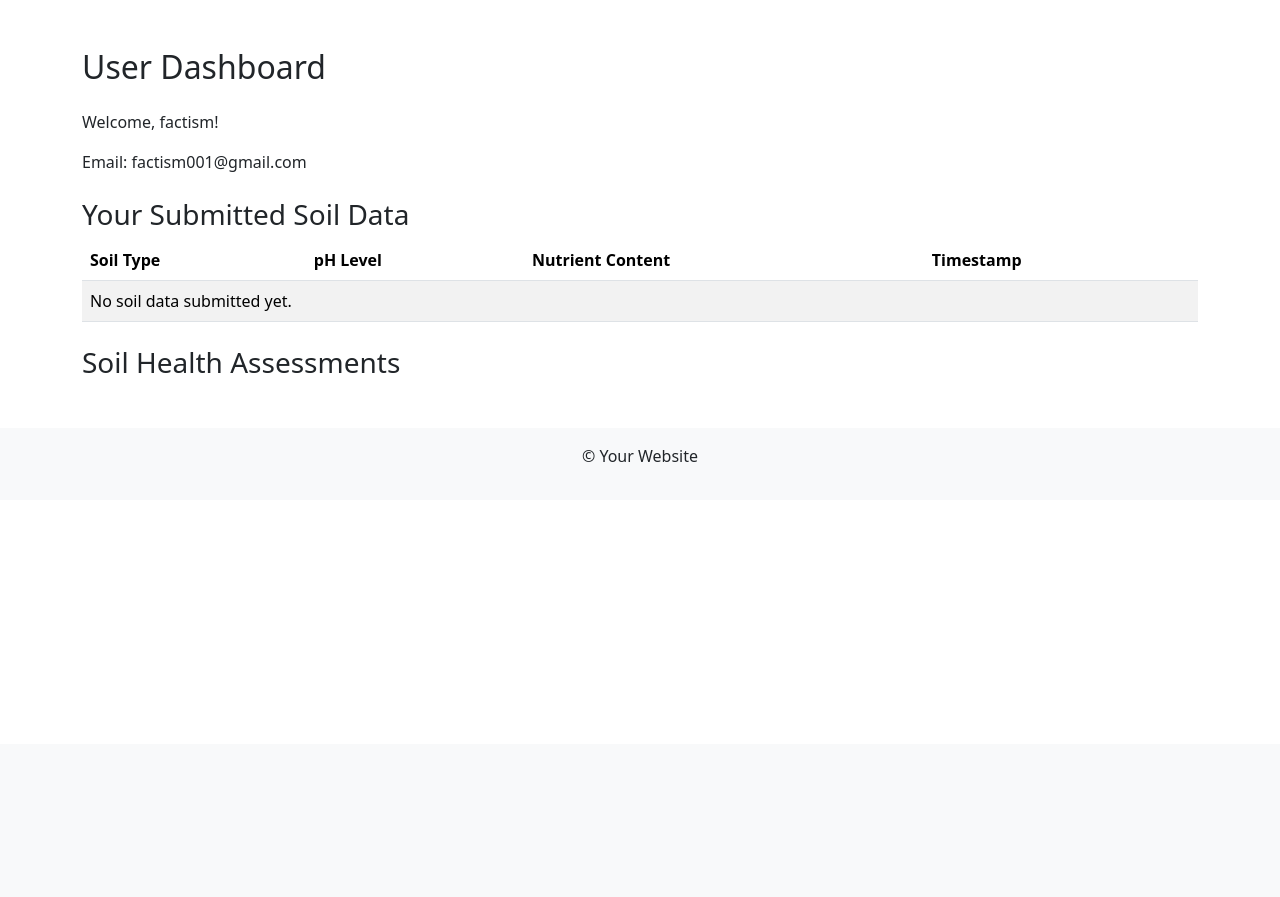
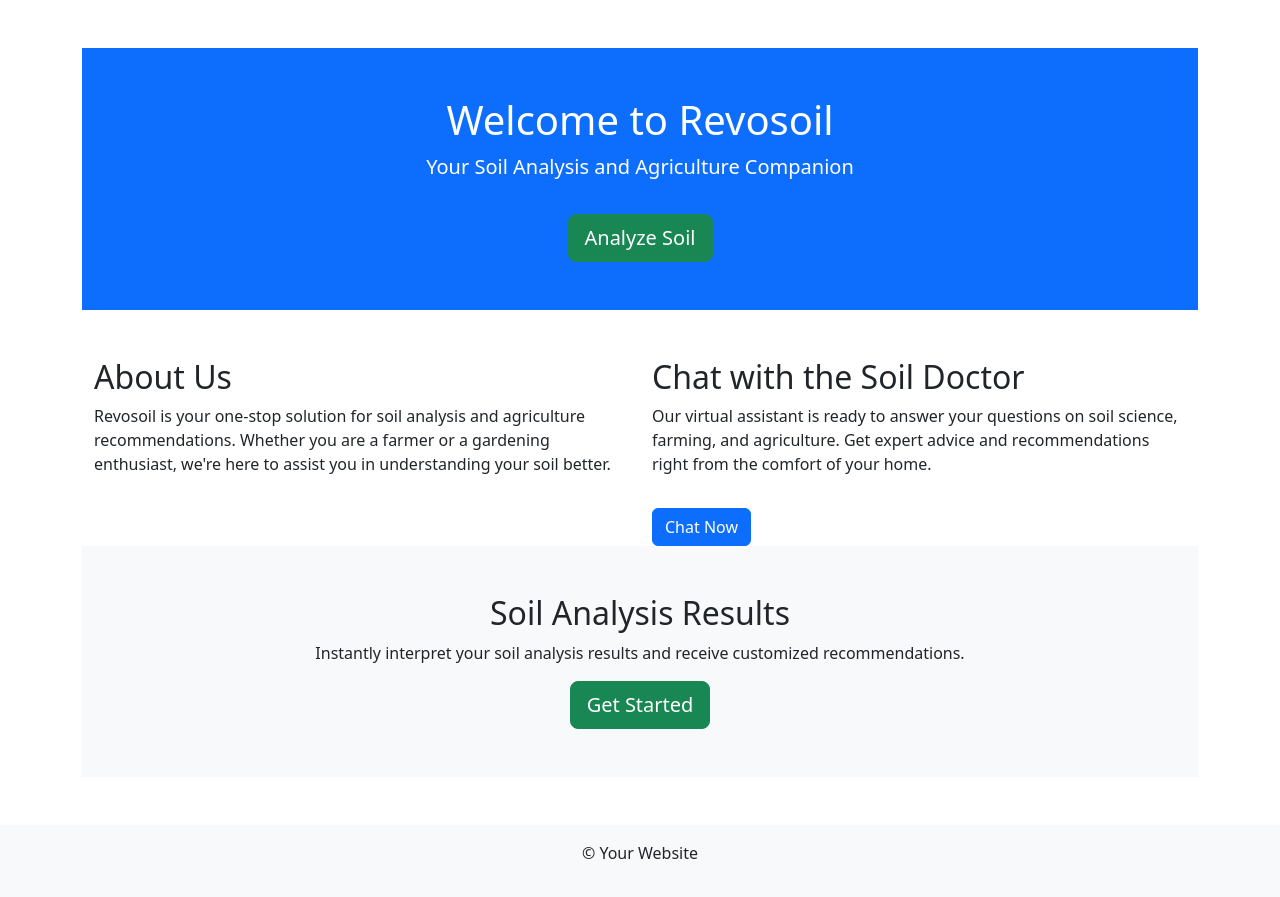
Before and after one commit to factism001/revosoil, a Django app: page /soilapp/ in a window 1280 px wide. Shown: the part 56-953 px from the top of the page. Before the commit the page ends 518 px from the top, so only its background shows below. Run offline with Django 4.2, Linux system fonts and the light colour scheme; a user stored in the database is signed in.

Commit message:
debugging templates

```diff
--- a/soilsite/soilapp/templates/index.html
+++ b/soilsite/soilapp/templates/index.html
@@ -1,48 +1,36 @@
 {% extends "base.html" %}
 
-{% block title %}User Dashboard{% endblock %}
+{% block title %}Home{% endblock %}
 
 {% block content %}
-{% if user.is_authenticated %}
-  <h2 class="mt-4">User Dashboard</h2>
+    <header class="bg-primary text-white text-center py-5">
+        <h1>Welcome to Revosoil</h1>
+        <p class="lead">Your Soil Analysis and Agriculture Companion</p>
+        <a href="{% url 'soil_properties_analysis' %}" class="btn btn-lg btn-success mt-3">Analyze Soil</a>
+    </header>
 
-  <!-- Display User Information -->
-  <div class="user-info mt-4">
-    <p>Welcome, {{ user.username }}!</p>
-    <p>Email: {{ user.email }}</p>
-  </div>
+    <section class="container mt-5">
+        <div class="row">
+            <div class="col-lg-6">
+                <h2>About Us</h2>
+                <p>Revosoil is your one-stop solution for soil analysis and agriculture recommendations. Whether you are a farmer or a gardening enthusiast, we're here to assist you in understanding your soil better.</p>
+            </div>
+            <div class="col-lg-6">
+                <h2>Chat with the Soil Doctor</h2>
+                <p>Our virtual assistant is ready to answer your questions on soil science, farming, and agriculture. Get expert advice and recommendations right from the comfort of your home.</p>
+                <a href="{% url 'chat_view' %}" class="btn btn-primary mt-3">Chat Now</a>
+            </div>
+        </div>
+    </section>
 
-  <!-- Submitted Soil Data -->
-  <h3 class="mt-4">Your Submitted Soil Data</h3>
-  <table class="table table-striped">
-    <thead>
-      <tr>
-        <th>Soil Type</th>
-        <th>pH Level</th>
-        <th>Nutrient Content</th>
-        <th>Timestamp</th>
-      </tr>
-    </thead>
-    <tbody>
-      {% for data in soil_data %}
-        <tr>
-          <td>{{ data.soil_type }}</td>
-          <td>{{ data.ph_level }}</td>
-          <td>{{ data.nutrient_content }}</td>
-          <td>{{ data.timestamp }}</td>
-        </tr>
-      {% empty %}
-        <tr>
-          <td colspan="4">No soil data submitted yet.</td>
-        </tr>
-      {% endfor %}
-    </tbody>
-  </table>
-
-  <!-- Health Assessments -->
-  <h3 class="mt-4">Soil Health Assessments</h3>
-  </div>
-{% else %}
-  <p>You must be logged in to view this page.</p>
-{% endif %}
+    <section class="bg-light py-5">
+        <div class="container">
+            <h2 class="text-center">Soil Analysis Results</h2>
+            <p class="text-center">Instantly interpret your soil analysis results and receive customized recommendations.</p>
+            <div class="text-center">
+                <a href="{% url 'soil_properties_analysis' %}" class="btn btn-lg btn-success">Get Started</a>
+            </div>
+        </div>
+    </section>
+</div>
 {% endblock %}
--- a/soilsite/soilapp/views.py
+++ b/soilsite/soilapp/views.py
@@ -58,7 +58,7 @@ def logout_view(request):
     messages.info(request, "You have successfully logged out.")
     return redirect('index')
 
-@login_required
+@login_required(login_url='login')
 def soil_data(request):
     if request.method == 'POST':
         form = SoilDataForm(request.POST)
@@ -76,7 +76,7 @@ def soil_data(request):
         form = SoilDataForm()
     return render(request, 'soil_data.html', {'form': form})
 
-@login_required
+@login_required(login_url='login')
 def user_dashboard(request):
     soil_data = SoilData.objects.filter(user=request.user)
     # Implement logic to calculate health assessments if needed
@@ -84,7 +84,7 @@ def user_dashboard(request):
 
 
 
-@login_required
+@login_required(login_url='login')
 def soil_properties_analysis(request):
     if request.method == 'POST':
         palm.configure(api_key='AIzaSyA2fSdNXmrkVRtxVECo-PjdtGAyntUMpW8')
@@ -118,7 +118,7 @@ def soil_properties_analysis(request):
 
 
 
-@login_required
+@login_required(login_url='login')
 def chat_view(request):
     if request.method == 'POST':
         palm.configure(api_key='AIzaSyA2fSdNXmrkVRtx    VECo-PjdtGAyntUMpW8')
@@ -144,6 +144,6 @@ def chat_view(request):
         form = ChatForm()
 
     # Fetch all chat messages from your database
-    chat_messages = ChatMessage.objects.all()
+    chat_messages = ChatMessage.objects.filter(user=request.user)
 
     return render(request, 'chat_page.html', {'form': form, 'chat_messages': chat_messages})
--- a/soilsite/soilsite/settings.py
+++ b/soilsite/soilsite/settings.py
@@ -124,4 +124,4 @@ STATIC_URL = 'static/'
 
 DEFAULT_AUTO_FIELD = 'django.db.models.BigAutoField'
 
-CRISPY_TEMPLATE_PACK = 'bootstrap4'
+CRISPY_TEMPLATE_PACK = 'bootstrap5'
```
Also changed, not shown: soilsite/soilapp/templates/user_dashboard_hold.html (added, +47 -0 lines), soilsite/db.sqlite3.
